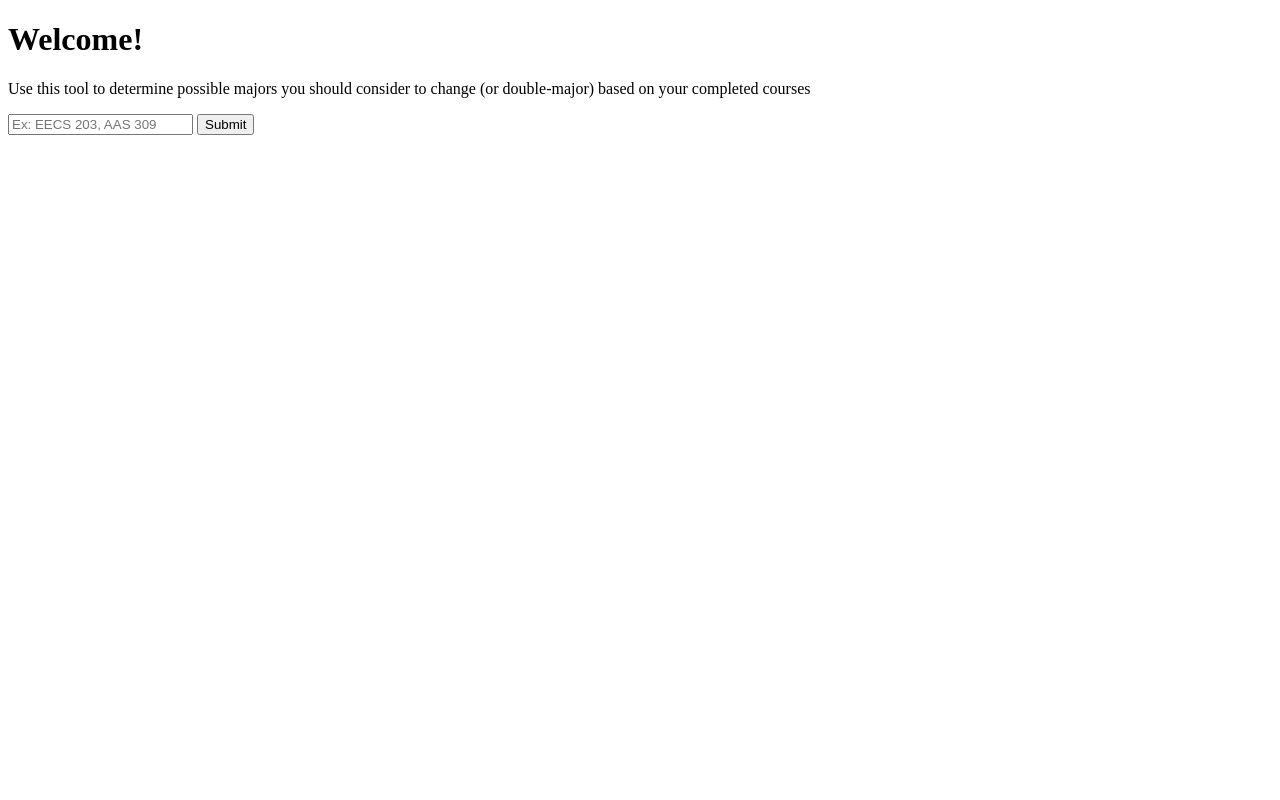
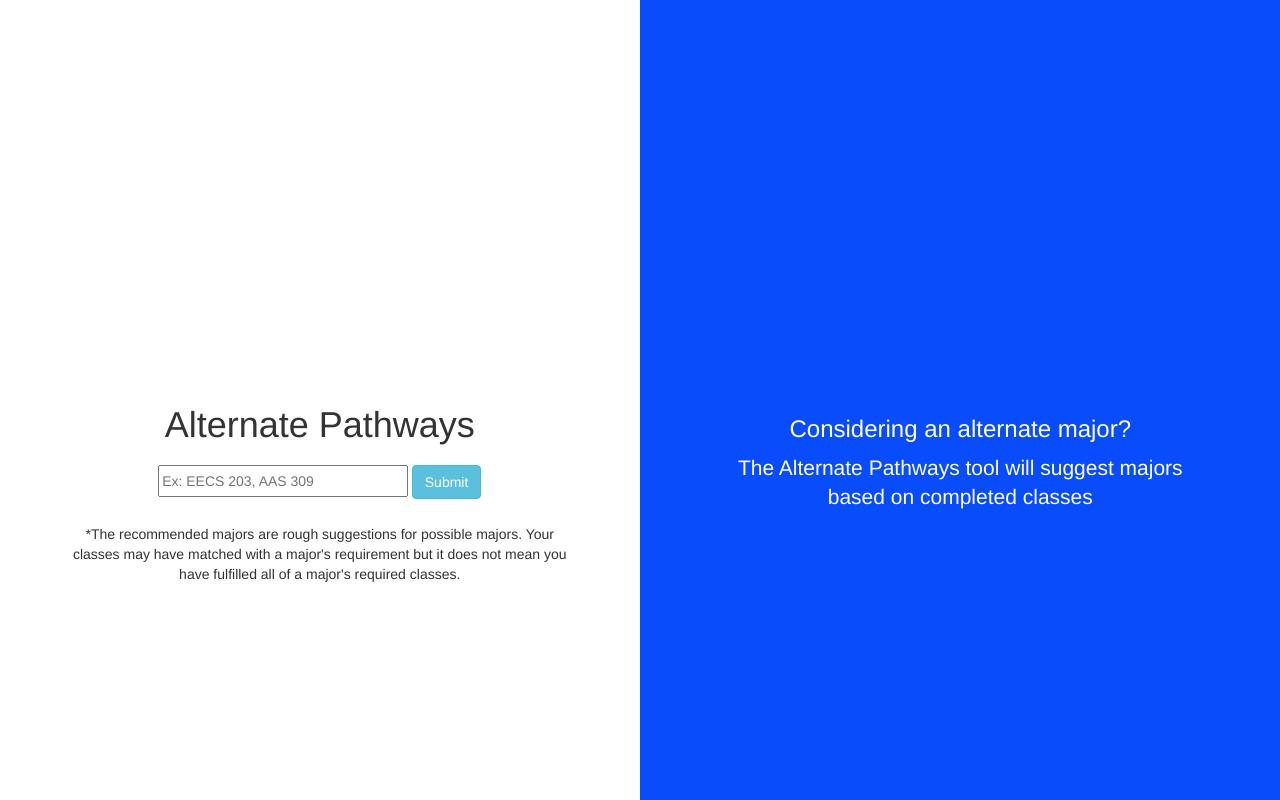
Before and after one commit to cocheae/Changing-Paths, a Flask app: page / in a window 1280 px wide. Run offline with Flask 2, Linux system fonts and the light colour scheme; some libraries are stand-ins or nearby versions.

Commit message:
homepage ready

```diff
--- /dev/null
+++ b/static/website.css
@@ -0,0 +1,118 @@
+body {
+    text-align: center;
+    margin: 0;
+    padding: 0;
+    background-image: url("color.png");
+    background-repeat: repeat-y;
+    background-size: 50% auto;
+    background-position: right;
+}
+
+
+.w_1{
+  margin-top: 73%;
+  margin-right: 10%;
+  margin-bottom: 10%;
+}
+.sub_w_1{
+  margin-bottom: 5%;
+}
+
+#warning{
+  margin-top: 5%;
+}
+
+.w_2{
+  margin-top: 75%;
+  margin-left: 10%;
+  color: white;
+}
+
+
+input[type=text]{
+  width: 50%;
+  height: 32px;
+  margin-top: 2%;
+}
+
+@media only screen and (max-width: 840px){
+  body{
+    /* background-color: white; */
+    /* background-image: url("rectangle.png"); */
+    background-position: top;
+    background-repeat: repeat-x;
+    background-size: 50% auto;
+  }
+
+  .w_1{
+    margin-top: 25%;
+    color: white;
+    margin-left: auto;
+    margin-right: auto;
+  }
+
+  .w_2{
+    color: black;
+    margin-top: 20%;
+    margin-left: auto;
+    margin-right: auto;
+  }
+
+}
+
+@media only screen and (max-height: 435px) {
+  .container{
+    margin-top: 10%;
+  }
+}
+
+ /* p, h3{
+   color: white;
+ }
+
+h1{
+  font-size: 25pt;
+  font-family: "Helvetica Neue";
+  font-style: normal;
+  font-weight: normal;
+  margin-bottom: 0;
+}
+
+
+
+
+.w_1{
+  width: 540px;
+  height: 1920px;
+  margin: 0px;
+}
+
+.wrapper{
+  position: relative;
+  width: 556px;
+  height: 119px;
+  top: 50%;
+}
+
+.classes_field{
+  font-size: 25pt;
+  top: 10px;
+}
+
+input{
+  border-radius: 26pt;
+  border-color: gray;
+  fill: white;
+  height: 30px;
+  width: 90px;
+} */
+
+
+
+/*
+input[type=submit]{
+  border-bottom-color: white;
+  border-right-color: white;
+  fill: white;
+}
+*/
--- a/templates/website.html
+++ b/templates/website.html
@@ -1,34 +1,53 @@
 <!DOCTYPE html>
 <html lang="en" dir="ltr">
 <head>
-  {% block head %}
-  <title>skeleton</title>
-  </style>
-  {% endblock %}
-  <style media="screen">
+  <meta charset="utf-8">
+  <meta name="viewport" content="width=device-width, initial-scale=1">
+    <!-- Latest compiled and minified CSS -->
+  <link rel="stylesheet" href="https://maxcdn.bootstrapcdn.com/bootstrap/3.4.1/css/bootstrap.min.css">
 
-  </style>
+    <!-- jQuery library -->
+  <script src="https://ajax.googleapis.com/ajax/libs/jquery/3.5.1/jquery.min.js"></script>
+
+    <!-- Latest compiled JavaScript -->
+  <script src="https://maxcdn.bootstrapcdn.com/bootstrap/3.4.1/js/bootstrap.min.js"></script>
+  <title>Alternate Pathways</title>
 </head>
   <body>
-    <h1>Welcome!</h1>
-    <p>Use this tool to determine possible majors you should consider to change
-      (or double-major) based on
-      your completed courses</p>
-
-    <div id="content">
-      {% block content %}
-
-      <form class="classes_field" action="majors" method="post">
-
-        <input type="text" name="classes_input" placeholder="Ex: EECS 203, AAS 309" />
-        <input type="submit"/>
-
-      </form>
-      {% endblock%}
-    </div>
+    {% block content %}
+    <link rel="stylesheet" type="text/css" href="{{ url_for('static', filename='website.css')}}">
+    <div class="container">
+      <div class="row">
 
 
 
+        <div class="col-lg-6">
+            <div class="w_1">
+              <div class="sub_w_1">
+                <h1 class="display-4">Alternate Pathways</h1>
+                <div class="form-group">
+                  <form class="classes_field" action="majors" method="post">
+                    <input type="text" name="classes_input" placeholder="Ex: EECS 203, AAS 309">
+                    <input type="submit" class="btn btn-info" value="Submit">
+                  </form>
+                </div>
+              </div>
+              <p id="warning"> *The recommended majors are rough suggestions for possible majors. Your
+                classes may have matched with a major's requirement but it does not mean
+                you have fulfilled all of a major's required classes.
+              </p>
+          </div>
+        </div>
 
+        <div class="col-lg-6">
+            <div class="w_2">
+            <h3 class="display-4">Considering an alternate major?</h5>
+            <p class="lead">The Alternate Pathways tool will suggest majors based on completed classes</p>
+          </div>
+        </div>
+
+      </div>
+    </div>
+    {% endblock %}
   </body>
 </html>
```
Also changed, not shown: templates/majors.html (+3 -4 lines), static/color.png (added), static/rectangle.png (added).
